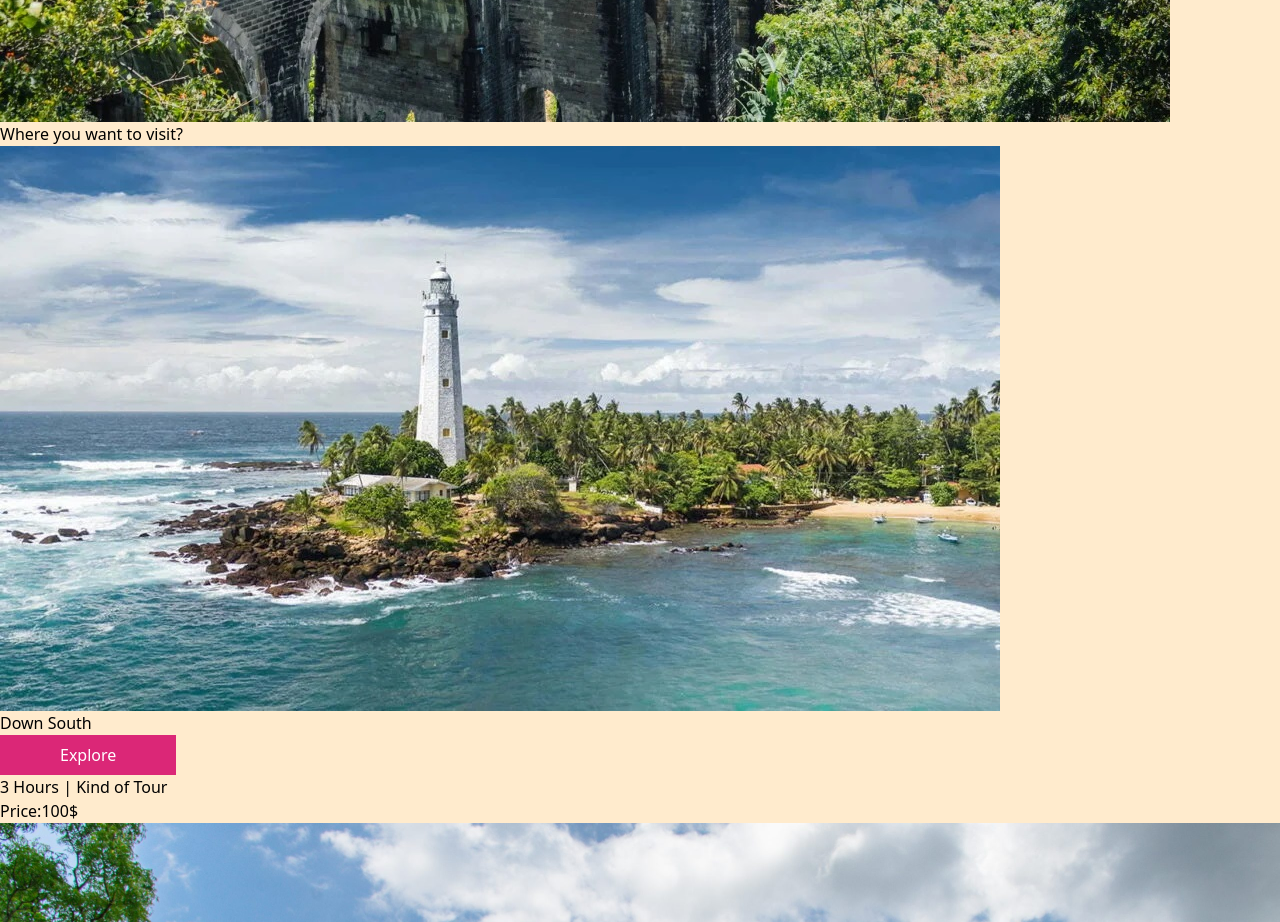
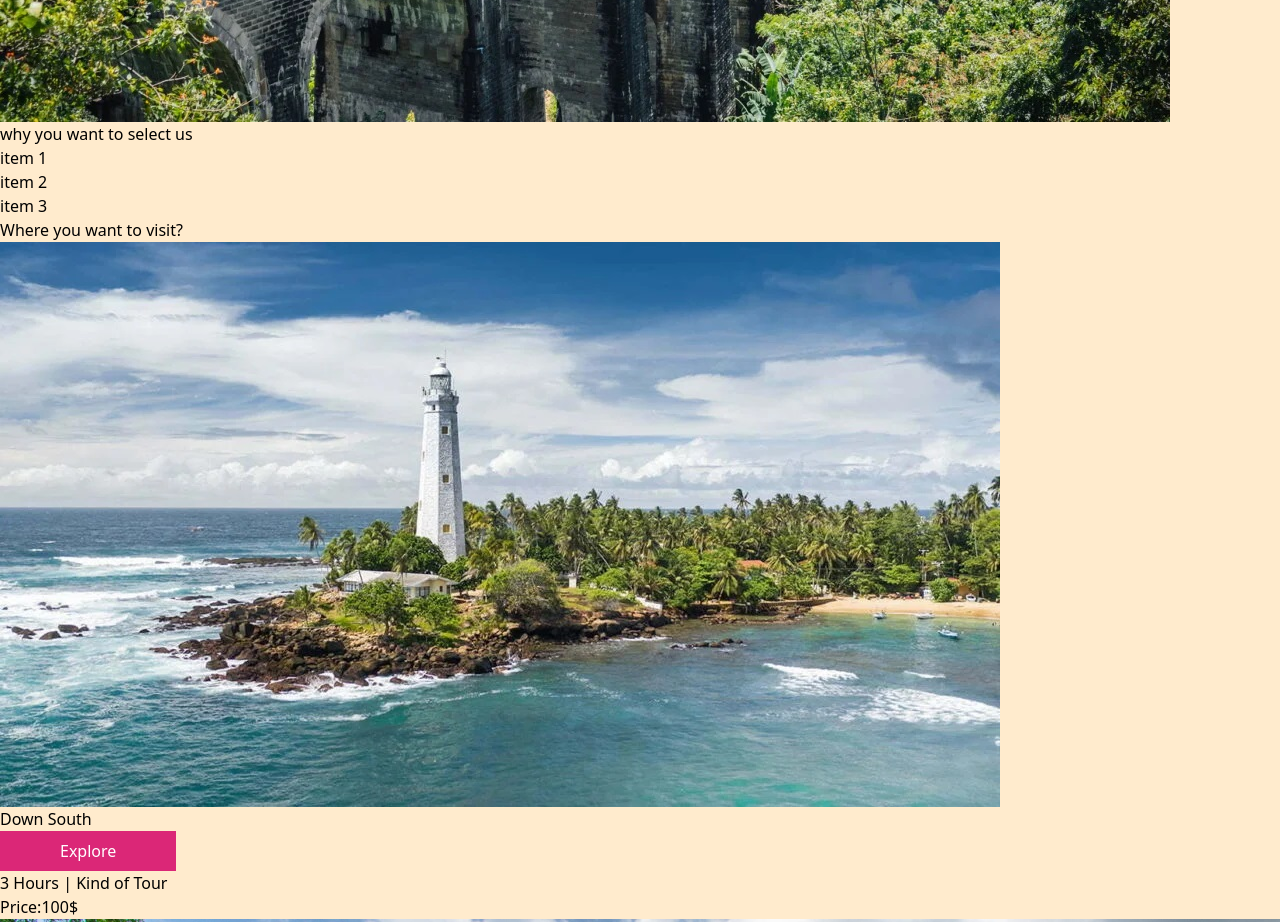
Before and after one commit to Supun-01/Travel-Ceylon, a React (Vite) app: page / in a window 1280 px wide. Shown: the part 2720-3642 px from the top of the page. Built offline with nearby package versions, Linux system fonts and the light colour scheme.

Commit message:
hero two adding

```diff
--- a/src/App.jsx
+++ b/src/App.jsx
@@ -2,6 +2,7 @@ import NavBar from "./components/NavBar"
 import CardContainer from "./components/CardComponents/CardContainer";
 import Footer from "./components/Footer";
 import HeroSection from "./components/HeroSection";
+import Herosectwo from "./components/Herosectwo";
 
 export default function App() {
   return (
@@ -9,6 +10,7 @@ export default function App() {
       <NavBar />
       <div className="mx-8 lg:mx-32">
         <HeroSection />
+        <Herosectwo/>
         <CardContainer />
       </div>
       <Footer />
--- a/src/components/Herosectwo.jsx
+++ b/src/components/Herosectwo.jsx
@@ -3,6 +3,18 @@ import React from 'react'
 function Herosectwo() {
   return (
     <div>
+        <div className='flex flex-col'>
+            {/* tittle bar */}
+            <div>why you want to select us</div>
+
+            <div>
+                <div>item 1</div>
+                <div>item 2</div>
+                <div>item 3</div>
+            </div>
+
+
+        </div>
 
     </div>
   )
```
